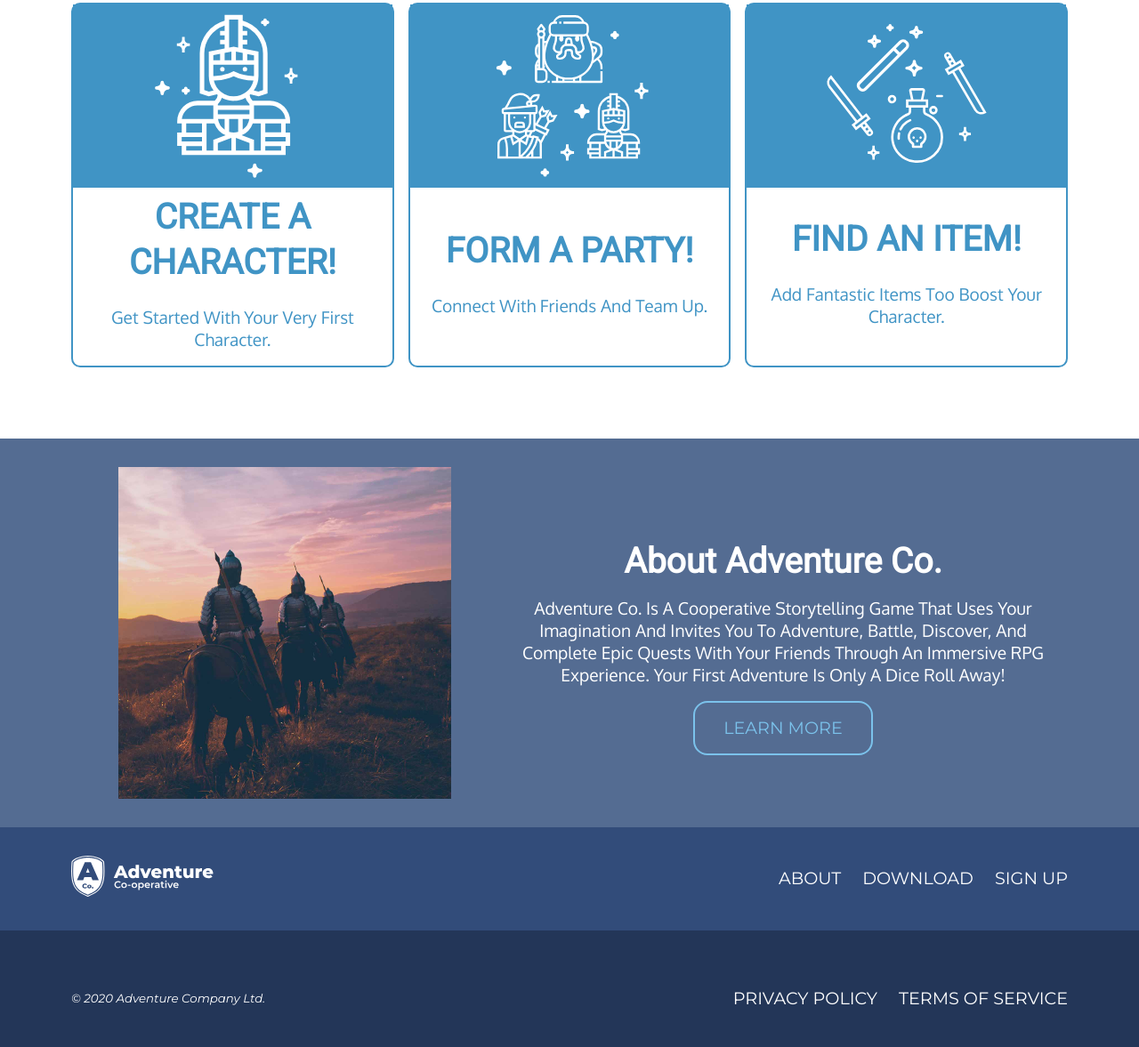
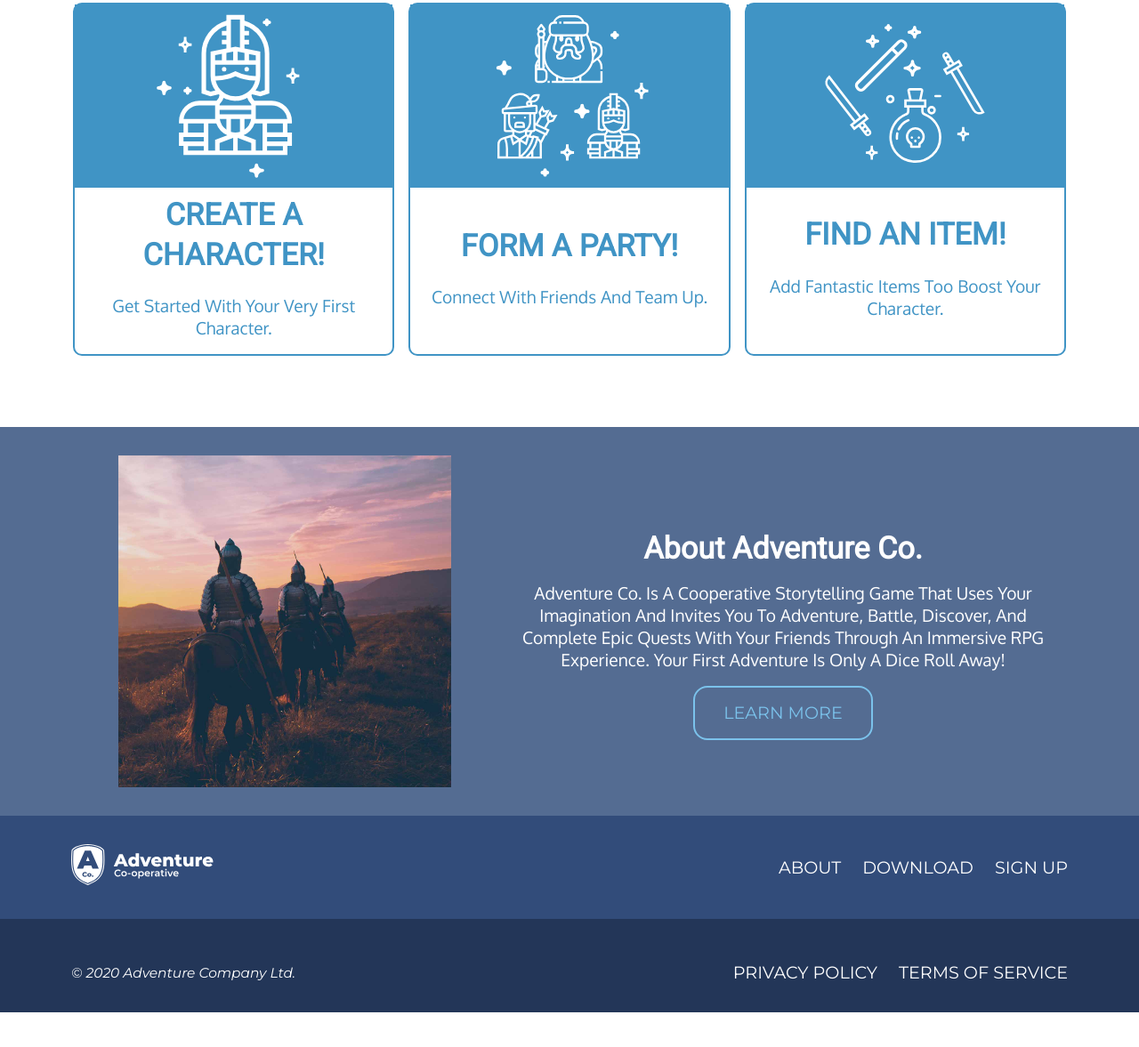
Before and after one commit to JasperSun6/applied-design-fix, a plain HTML site: page index.html in a window 1280 px wide. Shown: the part 565-1742 px from the top of the page at 89% size. After the commit the page ends 1703 px from the top, so only its background shows below. Drawn offline with Linux system fonts and the light colour scheme.

Commit message:
update css file

```diff
--- a/css/main.css
+++ b/css/main.css
@@ -167,7 +167,7 @@ small {
   padding-bottom: 2rem;
 }
 
-/* base button */
+/* button layout */
 .btn {
   display: flex;
   text-decoration: none;
@@ -207,6 +207,7 @@ small {
   color: #4094c5;
 }
 
+/* highlight text  */
 .card-content:hover {
   color: #f54915;
 }
@@ -277,10 +278,9 @@ small {
 
 /* nav footer */
 .footer > .container {
-  /* padding: 2rem 0; */
   background-color: #324c7a;
 }
-
+/* highlight text  */
 .nav-footer a:hover,
 :focus {
   color: #5287e4;
@@ -288,10 +288,10 @@ small {
 
 /* sub footer */
 .sub-footer {
-  padding: 2rem 0;
+  padding-top: 1rem;
   background-color: #233658;
 }
-
+/* highlight text  */
 .sub-footer a:hover,
 :focus {
   color: #499bc4;
@@ -429,11 +429,11 @@ small {
 @media only screen and (min-width: 60em) {
   /* large size type hierarchy */
   h1 {
-    font-size: 2.986rem;
+    font-size: 2.686rem;
   }
 
   h2 {
-    font-size: 2.441rem;
+    font-size: 2.141rem;
   }
 
   h3 {
@@ -455,7 +455,7 @@ small {
 
   small,
   .text_small {
-    font-size: 0.833rem;
+    font-size: 0.963rem;
   }
 
   .container {
@@ -500,17 +500,8 @@ small {
   }
 
   .card-content {
-    display: flex;
-    padding: 0 1rem;
+    flex: 1;
+    padding: 0;
     text-align: center;
   }
-
-  /* - - - - - - Footer - - - - - - */
-  .nav-footer ul {
-    gap: 4rem;
-  }
-
-  .sub-footer ul {
-    gap: 5rem;
-  }
 }
```
